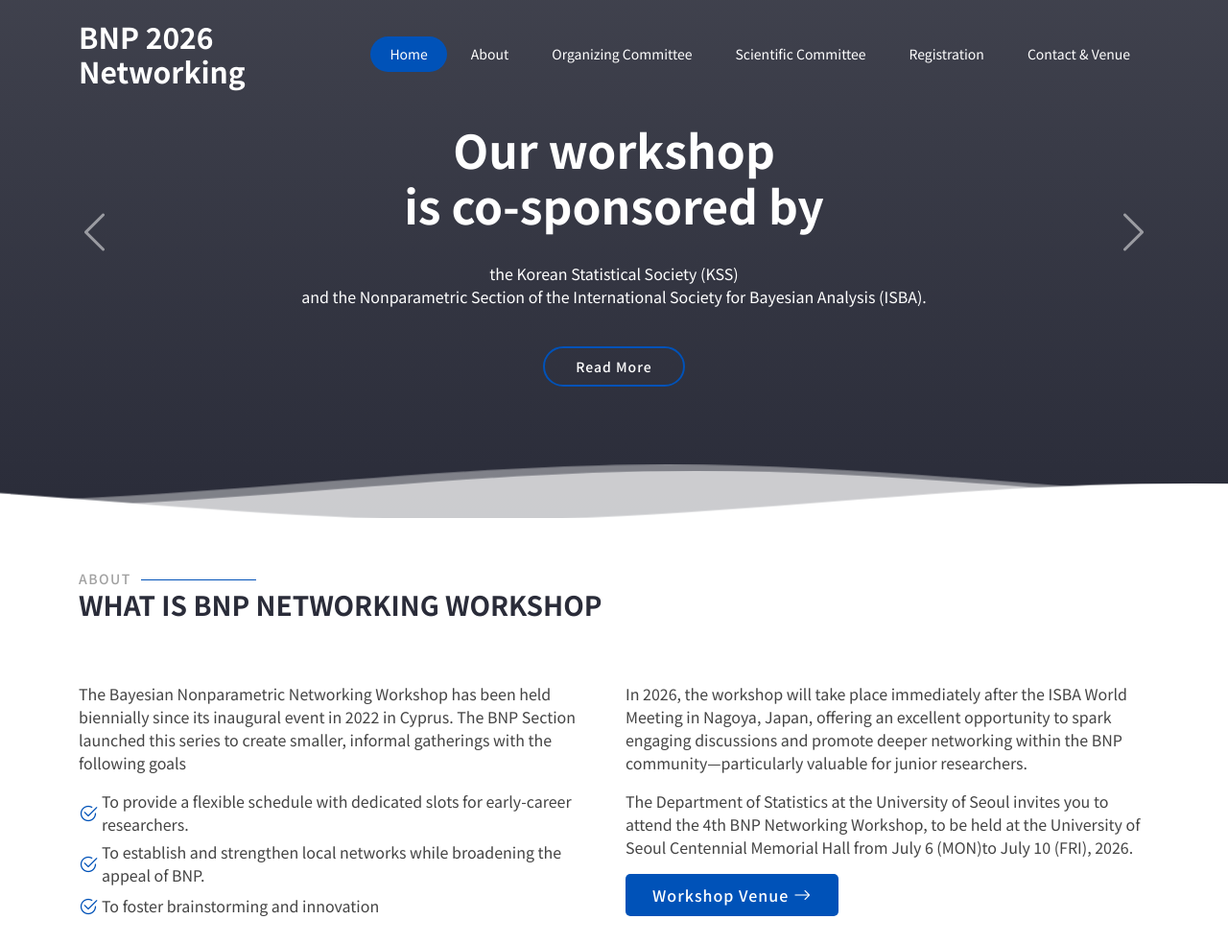
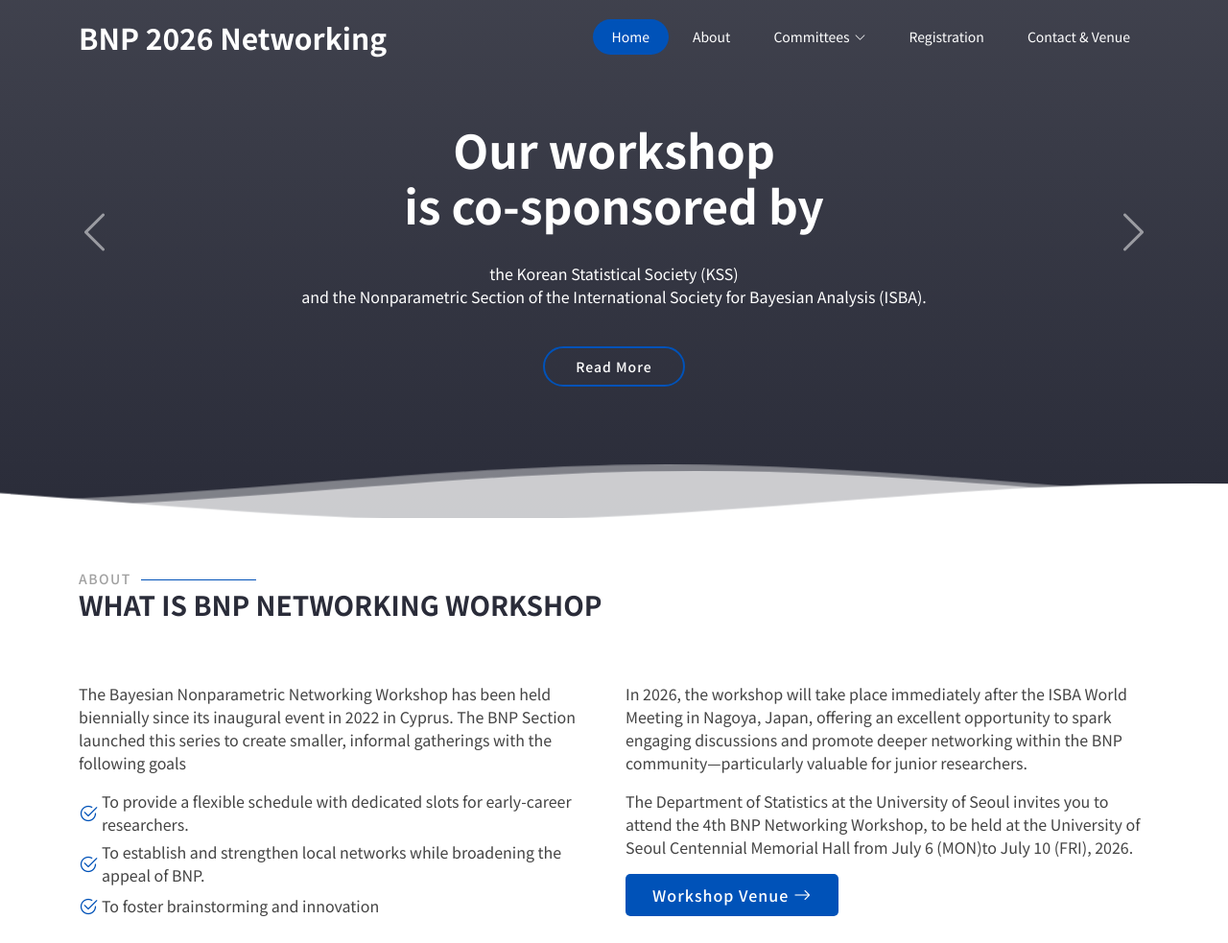
Before and after one commit to bnpnetworking2026/bnpnetworking2026, a plain HTML site: page index.html in a window 1280 px wide. Shown: the top 983 px of the page at 96% size. Drawn offline with Linux system fonts and the light colour scheme.

Commit message:
dropdown menu update

```diff
--- a/index.html
+++ b/index.html
@@ -53,8 +53,12 @@
         <ul>
           <li><a href="#hero" class="active">Home</a></li>
           <li><a href="#about">About</a></li>
-          <li><a href="#organizing">Organizing Committee</a></li>
-          <li><a href="#scientific">Scientific Committee</a></li>
+          <li class="dropdown"><a href="#organizing"><span>Committees</span> <i class="bi bi-chevron-down toggle-dropdown"></i></a>
+                <ul>
+                  <li><a href="#organizing">Organizing Committee</a></li>
+                  <li><a href="#scientific">Scientific Committee</a></li>
+                </ul>
+              </li>
           <li><a href="#pricing">Registration</a></li>
           <li><a href="#contact">Contact & Venue</a></li>
         </ul>
```
